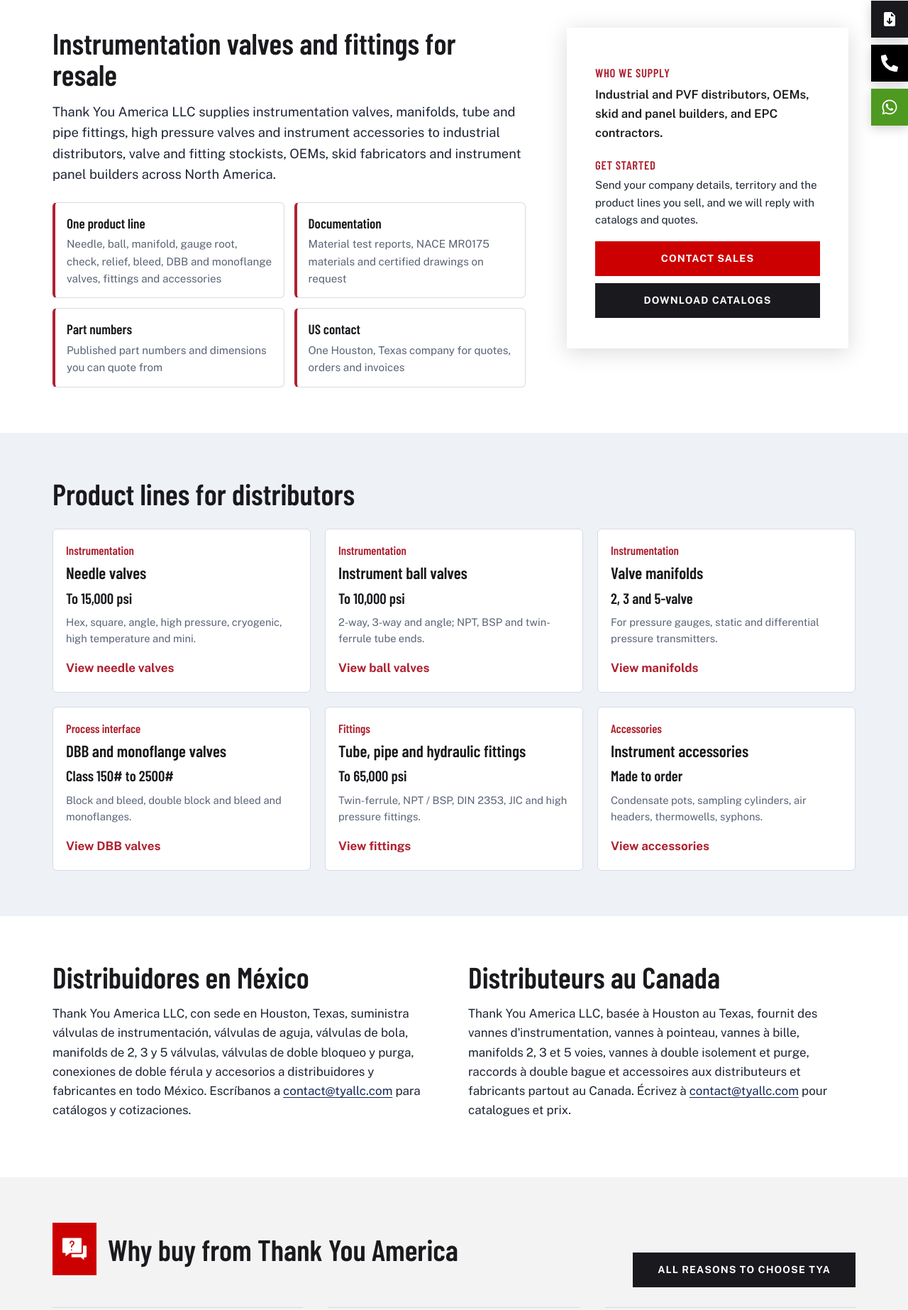
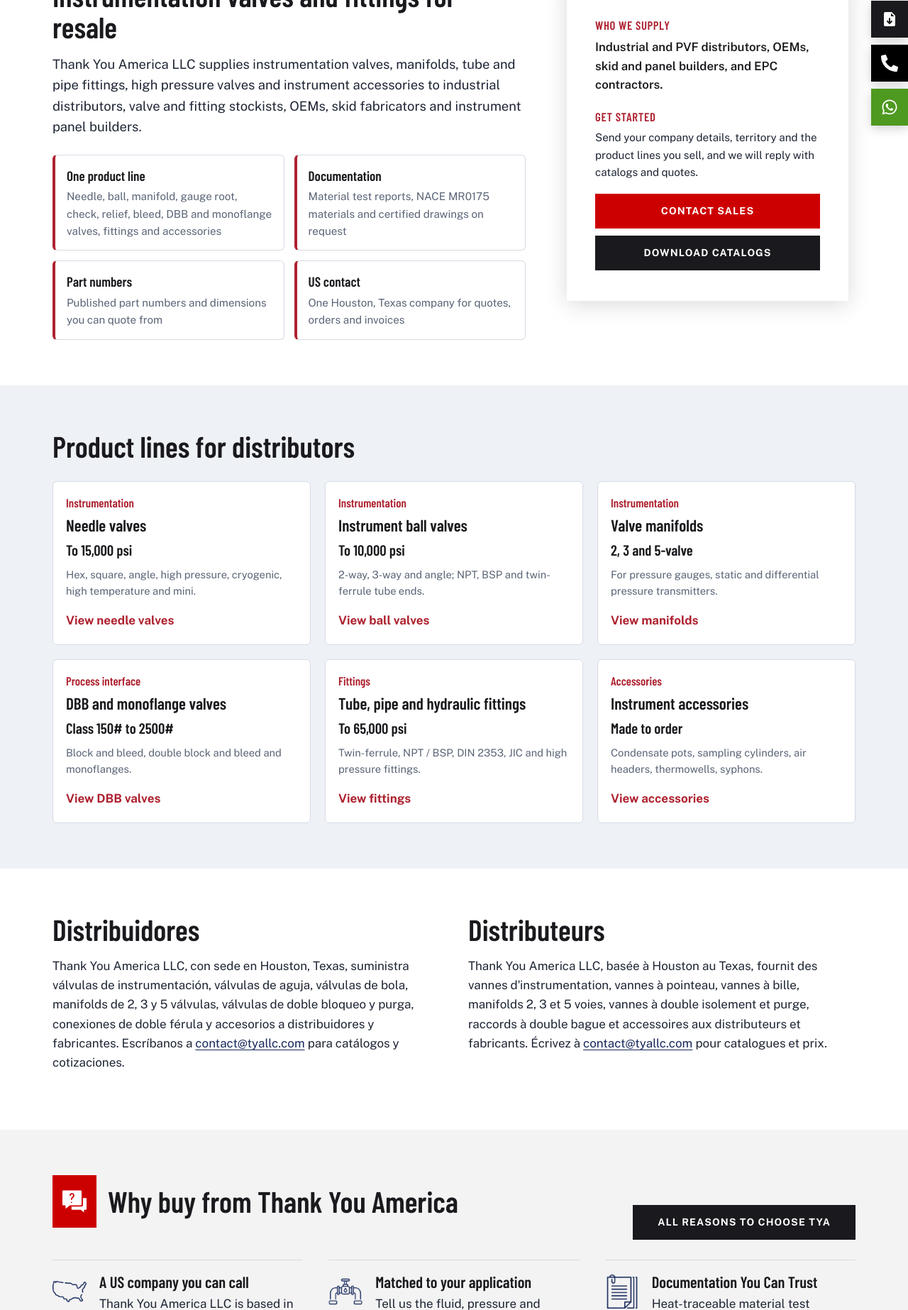
Before and after one commit to hirin123/tya-valves, a PHP site: page /valves/distributors.php in a window 1280 px wide. Shown: the part 439-2285 px from the top of the page at 71% size. Run offline with PHP 8.4, Linux system fonts and the light colour scheme; some libraries are stand-ins or nearby versions.

Commit message:
Remove country and region names from site content, meta and structured data
Co-Authored-By: Claude Opus 5.5 <noreply@anthropic.com>
Claude-Session: https://claude.ai/code/session_01BMoPKnWMNWR6FwpaDx97ks

```diff
--- a/about-us.php
+++ b/about-us.php
@@ -1,6 +1,6 @@
 <?php
 $title   = 'About Thank You America | Valve Supplier, Houston TX';
-$desc    = 'Thank You America LLC supplies instrumentation valves, fittings and accessories from Houston, Texas to distributors, OEMs and end users across North America.';
+$desc    = 'Thank You America LLC supplies instrumentation valves, fittings and accessories from Houston, Texas to distributors, OEMs and end users.';
 $path    = 'about-us';
 $section = 'about';
 include __DIR__ . '/includes/header.php';
--- a/contact-us.php
+++ b/contact-us.php
@@ -1,6 +1,6 @@
 <?php
 $title   = 'Contact Thank You America | Houston, TX Valve Supplier';
-$desc    = 'Call +1-281-949-6123 or email contact@tyallc.com for instrumentation valve quotes, distributor pricing and technical help. USA, Canada and Mexico.';
+$desc    = 'Call +1-281-949-6123 or email contact@tyallc.com for instrumentation valve quotes, distributor pricing and technical help from Houston, TX.';
 $path    = 'contact-us';
 $section = 'contact';
 include __DIR__ . '/includes/header.php';
--- a/dbb-monoflange-valves/index.php
+++ b/dbb-monoflange-valves/index.php
@@ -1,6 +1,6 @@
 <?php
 $title   = 'Double Block & Bleed and Monoflange Valves | TYA';
-$desc    = 'DBB, block and bleed and monoflange valves in one-piece forgings, needle, ball or OS&amp;Y, class 150# to 2500#. Supplier to distributors in North America.';
+$desc    = 'DBB, block and bleed and monoflange valves in one-piece forgings, needle, ball or OS&amp;Y, class 150# to 2500#. Supplier to distributors and OEMs.';
 $path    = 'dbb-monoflange-valves/';
 $section = 'valves';
 include __DIR__ . '/../includes/header.php';
--- a/distributors.php
+++ b/distributors.php
@@ -1,19 +1,19 @@
 <?php
 $title   = 'Instrumentation Valve Supplier for Distributors | TYA';
-$desc    = 'Wholesale instrumentation valves, manifolds and tube fittings for distributors, OEMs and panel builders in the USA, Canada and Mexico. Houston, Texas supplier.';
+$desc    = 'Wholesale instrumentation valves, manifolds and tube fittings for distributors, OEMs and panel builders from a Houston, Texas supplier.';
 $path    = 'distributors';
 $section = 'distributors';
 include __DIR__ . '/includes/header.php';
 ?>
 <section class="p-head banner world-bg"><div class="wrap">
  <div class="crumbs"><a href="<?= BASE ?>">Home</a> / Distributors</div>
- <h1>Supplier to Distributors in the USA, Canada and Mexico</h1>
- <ul class="specline"><li class="hot">Wholesale &amp; OEM supply</li><li>Houston, Texas</li><li>USA · Canada · Mexico</li></ul>
+ <h1>Instrumentation Valve Supplier to Distributors</h1>
+ <ul class="specline"><li class="hot">Wholesale &amp; OEM supply</li><li>Houston, Texas</li><li>Catalogs &amp; part numbers</li></ul>
 </div></section>
 <section class="section overview"><div class="wrap ov-grid">
  <div>
   <h2>Instrumentation valves and fittings for resale</h2>
-  <p class="lede">Thank You America LLC supplies instrumentation valves, manifolds, tube and pipe fittings, high pressure valves and instrument accessories to industrial distributors, valve and fitting stockists, OEMs, skid fabricators and instrument panel builders across North America.</p>
+  <p class="lede">Thank You America LLC supplies instrumentation valves, manifolds, tube and pipe fittings, high pressure valves and instrument accessories to industrial distributors, valve and fitting stockists, OEMs, skid fabricators and instrument panel builders.</p>
   <ul class="feat-grid">
    <li><b>One product line</b>Needle, ball, manifold, gauge root, check, relief, bleed, DBB and monoflange valves, fittings and accessories</li>
    <li><b>Documentation</b>Material test reports, NACE MR0175 materials and certified drawings on request</li>
@@ -42,12 +42,12 @@ include __DIR__ . '/includes/header.php';
 </div></section>
 <section class="section"><div class="wrap two">
  <div lang="es">
-  <h2>Distribuidores en México</h2>
-  <p>Thank You America LLC, con sede en Houston, Texas, suministra válvulas de instrumentación, válvulas de aguja, válvulas de bola, manifolds de 2, 3 y 5 válvulas, válvulas de doble bloqueo y purga, conexiones de doble férula y accesorios a distribuidores y fabricantes en todo México. Escríbanos a <a href="mailto:contact@tyallc.com">contact@tyallc.com</a> para catálogos y cotizaciones.</p>
+  <h2>Distribuidores</h2>
+  <p>Thank You America LLC, con sede en Houston, Texas, suministra válvulas de instrumentación, válvulas de aguja, válvulas de bola, manifolds de 2, 3 y 5 válvulas, válvulas de doble bloqueo y purga, conexiones de doble férula y accesorios a distribuidores y fabricantes. Escríbanos a <a href="mailto:contact@tyallc.com">contact@tyallc.com</a> para catálogos y cotizaciones.</p>
  </div>
  <div lang="fr">
-  <h2>Distributeurs au Canada</h2>
-  <p>Thank You America LLC, basée à Houston au Texas, fournit des vannes d'instrumentation, vannes à pointeau, vannes à bille, manifolds 2, 3 et 5 voies, vannes à double isolement et purge, raccords à double bague et accessoires aux distributeurs et fabricants partout au Canada. Écrivez à <a href="mailto:contact@tyallc.com">contact@tyallc.com</a> pour catalogues et prix.</p>
+  <h2>Distributeurs</h2>
+  <p>Thank You America LLC, basée à Houston au Texas, fournit des vannes d'instrumentation, vannes à pointeau, vannes à bille, manifolds 2, 3 et 5 voies, vannes à double isolement et purge, raccords à double bague et accessoires aux distributeurs et fabricants. Écrivez à <a href="mailto:contact@tyallc.com">contact@tyallc.com</a> pour catalogues et prix.</p>
  </div>
 </div></section>
 <?php $whyAlt = false; include INC . 'why-buy.php'; ?>
--- a/includes/footer.php
+++ b/includes/footer.php
@@ -11,7 +11,7 @@
  <div class="wrap">
   <div class="foot-grid">
    <div><h3>Thank You America LLC</h3>
-    <p>Instrumentation valves, fittings and accessories from Houston, Texas, supplying distributors, OEMs and end users across the USA, Canada and Mexico.</p>
+    <p>Instrumentation valves, fittings and accessories from Houston, Texas, supplying distributors, OEMs and end users.</p>
     <p>4606 FM 1960 W #440-1050<br>Houston, TX 77070</p>
     <p><a href="tel:+12819496123">+1-281-949-6123</a><br><a href="mailto:contact@tyallc.com">contact@tyallc.com</a></p></div>
    <div><h3>Valves</h3><ul><li><a href="<?= BASE ?>needle-valves/">Needle valves</a></li><li><a href="<?= BASE ?>ball-valves/">Ball valves</a></li><li><a href="<?= BASE ?>manifold-valves/">Manifold valves</a></li><li><a href="<?= BASE ?>gauge-root-valves">Gauge root valves</a></li><li><a href="<?= BASE ?>check-valves">Check valves</a></li><li><a href="<?= BASE ?>pressure-relief-valves">Pressure relief valves</a></li><li><a href="<?= BASE ?>bleed-purge-valves">Bleed and purge valves</a></li><li><a href="<?= BASE ?>dbb-monoflange-valves/">DBB and monoflange valves</a></li><li><a href="<?= BASE ?>selection-guide">Ball valve selection guide</a></li><li><a href="<?= BASE ?>products#catalogs" data-catalog>Catalogs (PDF)</a></li><li><a href="<?= BASE ?>industrial-valves/">Gate, globe and check (API 602)</a></li></ul></div>
--- a/includes/header.php
+++ b/includes/header.php
@@ -33,11 +33,10 @@ ob_start();   // footer.php adds breadcrumb structured data from the page's brea
 <link rel="stylesheet" href="<?= BASE ?>assets/style.css?v=<?= filemtime(__DIR__ . "/../assets/style.css") ?>">
 <script type="application/ld+json">{"@context":"https://schema.org","@graph":[
 {"@type":"Organization","@id":"https://tyallc.com/#org","name":"Thank You America LLC","alternateName":"TYA","url":"https://tyallc.com/","logo":"<?= SITE ?>assets/img/tya-logo.png","image":"<?= SITE ?>assets/img/range.jpg",
- "description":"Houston, Texas supplier of instrumentation valves, manifolds, tube and pipe fittings, high pressure valves and instrument accessories to distributors, OEMs and end users in the USA, Canada and Mexico.",
+ "description":"Houston, Texas supplier of instrumentation valves, manifolds, tube and pipe fittings, high pressure valves and instrument accessories to distributors, OEMs and end users.",
  "telephone":"+1-281-949-6123","email":"contact@tyallc.com",
  "address":{"@type":"PostalAddress","streetAddress":"4606 FM 1960 W #440-1050","addressLocality":"Houston","addressRegion":"TX","postalCode":"77070","addressCountry":"US"},
- "areaServed":[{"@type":"Country","name":"United States"},{"@type":"Country","name":"Canada"},{"@type":"Country","name":"Mexico"}],
- "contactPoint":[{"@type":"ContactPoint","contactType":"sales","telephone":"+1-281-949-6123","email":"contact@tyallc.com","areaServed":["US","CA","MX"],"availableLanguage":["English","Spanish"]}],
+ "contactPoint":[{"@type":"ContactPoint","contactType":"sales","telephone":"+1-281-949-6123","email":"contact@tyallc.com","availableLanguage":["English","Spanish"]}],
  "knowsAbout":["Instrumentation valves","Needle valves","Instrument ball valves","Valve manifolds","Double block and bleed valves","Monoflange valves","Twin-ferrule tube fittings","High pressure valves","Condensate pots","NACE MR0175"]},
 {"@type":"WebSite","@id":"<?= SITE ?>#site","url":"<?= SITE ?>","name":"Thank You America Valves","publisher":{"@id":"https://tyallc.com/#org"},"inLanguage":"en-US"}
 ]}</script>
--- a/index.php
+++ b/index.php
@@ -1,6 +1,6 @@
 <?php
 $title   = 'Instrumentation Valves & Fittings Supplier | TYA Houston';
-$desc    = 'Needle, ball, manifold, DBB, check and high pressure valves, tube fittings and accessories. Supplier to distributors in the USA, Canada and Mexico.';
+$desc    = 'Needle, ball, manifold, DBB, check and high pressure valves, tube fittings and accessories. Supplier to distributors, OEMs and end users.';
 $path    = '';
 $section = 'home';
 include __DIR__ . '/includes/header.php';
@@ -9,7 +9,7 @@ include __DIR__ . '/includes/header.php';
  <div>
   <h1>Instrumentation valves, fittings and accessories</h1>
   <div class="rule" aria-hidden="true"></div>
-  <p class="lede">Needle, ball, manifold, check, relief, bleed and double block and bleed valves; forged gate, globe and check valves; high pressure valves to 65,000 psi; tube, pipe and hydraulic fittings; and the accessories that complete an instrument installation. Pick a product, add part numbers to your quote, and our Houston team will confirm materials and pricing. We supply <a href="<?= BASE ?>distributors">distributors</a>, OEMs and end users across the USA, Canada and Mexico.</p>
+  <p class="lede">Needle, ball, manifold, check, relief, bleed and double block and bleed valves; forged gate, globe and check valves; high pressure valves to 65,000 psi; tube, pipe and hydraulic fittings; and the accessories that complete an instrument installation. Pick a product, add part numbers to your quote, and our Houston team will confirm materials and pricing. We supply <a href="<?= BASE ?>distributors">distributors</a>, OEMs and end users.</p>
   <div class="hero-actions"><a class="btn" href="#range">Browse the range</a><a class="btn ghost" href="<?= BASE ?>request-quote">Request a quote</a></div>
   <ul class="hero-facts">
    <li><b>To 65,000 psi</b>Instrument classes 3,000 / 6,000 / 10,000 / 15,000 psi</li>
--- a/industries.php
+++ b/industries.php
@@ -1,6 +1,6 @@
 <?php
 $title   = 'Industries Served: Oil & Gas, Refining, Chemical | TYA';
-$desc    = 'Instrumentation valves and fittings for oil and gas, midstream, refining, chemical, power, offshore, hydraulics, analyzers and utilities across North America.';
+$desc    = 'Instrumentation valves and fittings for oil and gas, midstream, refining, chemical, power, offshore, hydraulics, analyzers and utilities.';
 $path    = 'industries';
 $section = 'ind';
 include __DIR__ . '/includes/header.php';
--- a/manifold-valves/index.php
+++ b/manifold-valves/index.php
@@ -1,6 +1,6 @@
 <?php
 $title   = '2, 3 & 5-Valve Instrument Manifolds | TYA';
-$desc    = 'Instrument manifold valves for pressure gauges, static and DP transmitters: 2, 3 and 5-valve, 6,000 / 10,000 psi. Supplier to distributors in North America.';
+$desc    = 'Instrument manifold valves for pressure gauges, static and DP transmitters: 2, 3 and 5-valve, 6,000 / 10,000 psi. Supplier to distributors and OEMs.';
 $path    = 'manifold-valves/';
 $section = 'valves';
 include __DIR__ . '/../includes/header.php';
--- a/needle-valves/index.php
+++ b/needle-valves/index.php
@@ -1,6 +1,6 @@
 <?php
 $title   = 'Instrumentation Needle Valves to 15,000 psi | TYA';
-$desc    = 'Stainless steel needle valves 1/8" to 1": hex, square, angle, high pressure, cryogenic, high temperature and mini series. Supplier to distributors in North America.';
+$desc    = 'Stainless steel needle valves 1/8" to 1": hex, square, angle, high pressure, cryogenic, high temperature and mini series. Supplier to distributors and OEMs.';
 $path    = 'needle-valves/';
 $section = 'valves';
 include __DIR__ . '/../includes/header.php';
--- a/products.php
+++ b/products.php
@@ -1,6 +1,6 @@
 <?php
 $title   = 'Instrumentation Valves, Fittings & Accessories | TYA';
-$desc    = 'Full range of instrumentation valves, tube and pipe fittings, high pressure valves and accessories from Houston, TX, for distributors and OEMs across North America.';
+$desc    = 'Full range of instrumentation valves, tube and pipe fittings, high pressure valves and accessories from Houston, TX, for distributors and OEMs.';
 $path    = 'products';
 $section = 'products';
 include __DIR__ . '/includes/header.php';
```
Also changed, not shown: SEO-KEYWORDS.md (+8 -7 lines).
